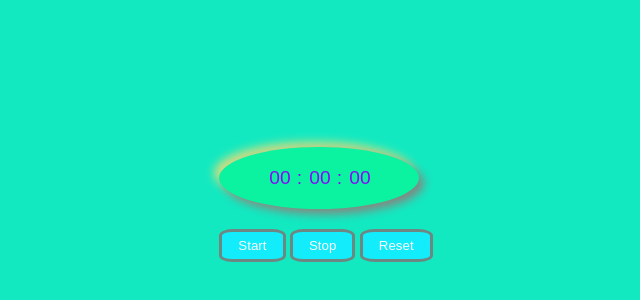
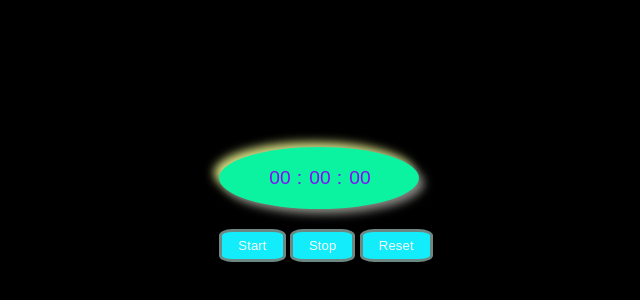
Before and after one commit to EstiloCodes/StopWatch, a plain HTML site: page index.html in a window 1280 px wide. Shown: the part 196-496 px from the top of the page, without its empty margins (314-954 px from the left). Drawn offline with Linux system fonts and the light colour scheme.

Commit message:
Update styles.css

```diff
--- a/styles.css
+++ b/styles.css
@@ -7,7 +7,7 @@
 body{
 
     height: 100vh;
-    background-color: rgb(18, 233, 193);
+    background-color: black;
     align-items: center;
     justify-content:center ;
     display: flex;
```
